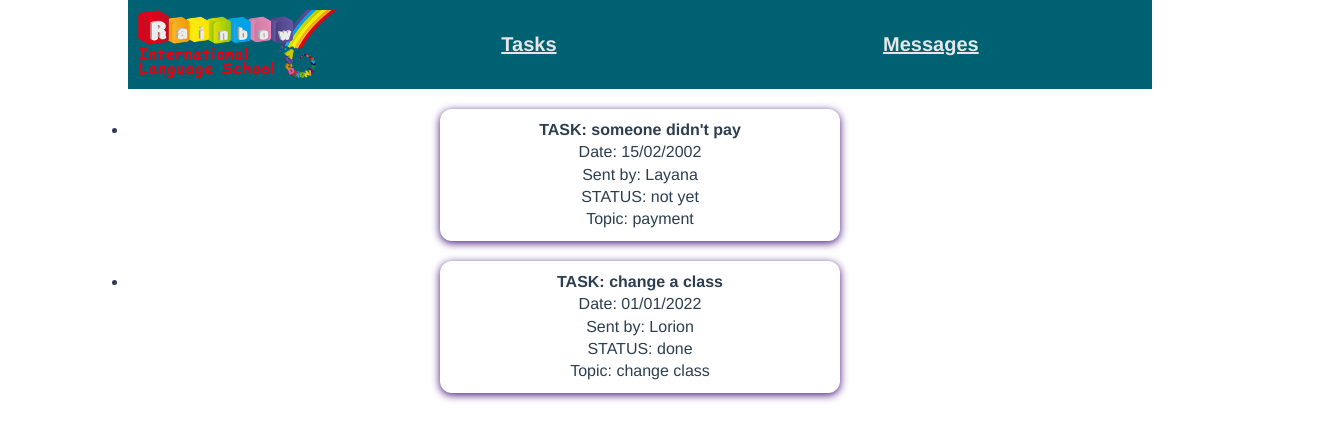
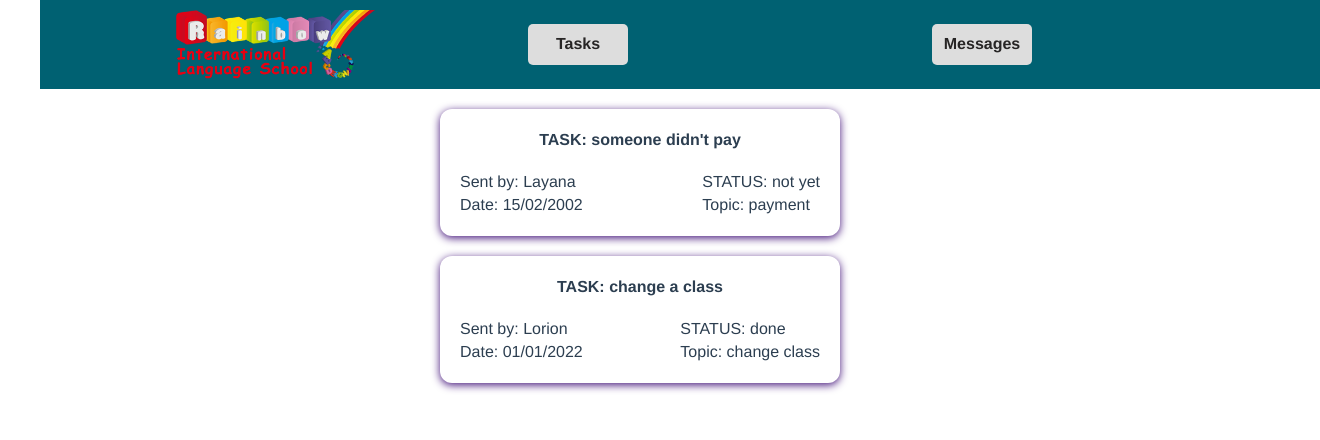
Before and after one commit to Diego-Bittencourt/task_management, a Vue app: page /tasklist in a window 1280 px wide. Shown: the top 440 px of the page, 1320 px wide, since content can reach past the window. Built offline with nearby package versions, Linux system fonts and the light colour scheme.

Commit message:
style the data in the task item

```diff
--- a/src/App.vue
+++ b/src/App.vue
@@ -20,7 +20,7 @@ body {
   font-size: 1.6rem;
   line-height: 1.4;
   max-width: 1200px;
-  width: 80%;
+  /* width: 80%; */
   min-width: 300px;
   margin: 0 auto;
 }
@@ -46,4 +46,10 @@ a:visited {
   text-align: center;
   color: #2c3e50;
 }
+
+ul,
+li {
+   text-indent: 0;
+   list-style-type: 0;
+}
 </style>
--- /dev/null
+++ b/src/components/UI/BaseButton.vue
@@ -0,0 +1,64 @@
+<template>
+    <router-link v-if="link" :to="to">
+        <slot></slot>
+    </router-link>
+    <button v-if="simplebutton">
+        <slot></slot>
+    </button>
+</template>
+
+<script>
+export default {
+    props: {
+        link: {
+        type: Boolean,
+        required: false,
+        default: false,
+        },
+        button: {
+        type: Boolean,
+        required: false,
+        default: false
+        },
+        to: {
+        type: String,
+        required: false,
+        default: "/",
+        },
+}
+}
+</script>
+
+<style scoped>
+
+a,
+button {
+  text-decoration: none;
+  font-size: 1.6rem;
+  cursor: pointer;
+  text-align: center;
+  color: #272525;
+  background-color: #dddddd;
+  border-radius: 5px;
+  border: 2px solid transparent;
+  display: flex;
+  justify-content: center;
+  align-items: center;
+  padding: 0.7rem;
+  transition: all 0.1s linear;
+  min-width: 100px;
+}
+
+button:active,
+a:active {
+  transform: scale(0.8);
+}
+
+button:hover,
+a:hover {
+  color: #111111;
+  transition: 0.5s;
+  border-color: #06013f;
+  background-color: #999;
+}
+</style>
--- a/src/components/UI/BaseCard.vue
+++ b/src/components/UI/BaseCard.vue
@@ -1,15 +1,17 @@
 <template>
-    <div class="card">
-        <slot></slot>
-    </div>
+  <div class="card">
+    <slot></slot>
+  </div>
 </template>
 
 <style scoped>
 .card {
   border-radius: 12px;
   box-shadow: 0 2px 8px rgb(67, 19, 122);
-  padding: 1rem;
+  padding: 2rem;
   margin: 2rem auto;
   max-width: 40rem;
 }
+
+
 </style>
--- a/src/components/layout/TheHeader.vue
+++ b/src/components/layout/TheHeader.vue
@@ -3,8 +3,8 @@
         <nav>
             <img src="../../assets/top.png">
             <ul>
-                <router-link to="/tasklist"><li><h1>Tasks</h1></li></router-link>
-                <router-link to="/messages"><li><h1>Messages</h1></li></router-link>
+                <base-button to="/tasklist" link><li><h1>Tasks</h1></li></base-button>
+                <base-button to="/messages" link><li><h1>Messages</h1></li></base-button>
             </ul>
         </nav>
     </header>
@@ -18,7 +18,7 @@ export default {
 
 <style scoped>
 header {
-    width: 100%;
+    width: 100vw;
     background-color: #006172;
     color: #e6e6e6;
     padding: 1rem;
@@ -26,6 +26,8 @@ header {
 }
 
 nav {
+    width: 80%;
+    margin: 0 auto;
     display: flex;
     flex-direction: row;
 }
--- a/src/components/tasks/TaskItem.vue
+++ b/src/components/tasks/TaskItem.vue
@@ -2,10 +2,16 @@
   <li>
     <base-card>
       <h1>TASK: {{ taskcontent }}</h1>
-      <p>Date: {{ taskdate }}</p>
-      <p>Sent by: {{ tasksender }}</p>
+      <div class="taskdata">
+      <div class="column">
+        <p>Sent by: {{ tasksender }}</p>
+        <p>Date: {{ taskdate }}</p>
+      </div>
+      <div class="column">
       <p>STATUS: {{ taskstatus }}</p>
       <p>Topic: {{ tasktags }}</p>
+      </div>
+      </div>
     </base-card>
   </li>
 </template>
@@ -15,3 +21,16 @@ export default {
   props: ["tasksender", "taskcontent", "taskdate", "taskstatus", "tasktags"],
 };
 </script>
+
+<style scoped>
+.taskdata {
+  display: flex;
+  flex-direction: row;
+  justify-content: space-between;
+  margin-top: 2rem;
+}
+
+.column {
+  text-align: left;
+}
+</style>
--- a/src/main.js
+++ b/src/main.js
@@ -8,12 +8,14 @@ import router from './router.js';
 //import components
 import TheHeader from './components/layout/TheHeader.vue';
 import BaseCard from './components/UI/BaseCard.vue';
+import BaseButton from './components/UI/BaseButton.vue';
 
 const app = createApp(App);
 
 
 app.component('the-header', TheHeader);
 app.component('base-card', BaseCard);
+app.component('base-button', BaseButton);
 
 app.use(store);
 app.use(router);
--- a/src/pages/messages/MessagePage.vue
+++ b/src/pages/messages/MessagePage.vue
@@ -23,3 +23,12 @@ export default {
   },
 };
 </script>
+
+<style scoped>
+ul,
+li {
+
+  text-indent: 0;
+  list-style-type: none;
+}
+</style>
--- a/src/pages/tasks/TaskList.vue
+++ b/src/pages/tasks/TaskList.vue
@@ -25,3 +25,12 @@ export default {
   },
 };
 </script>
+
+<style scoped>
+ul,
+li {
+
+  text-indent: 0;
+  list-style-type: none;
+}
+</style>
```
